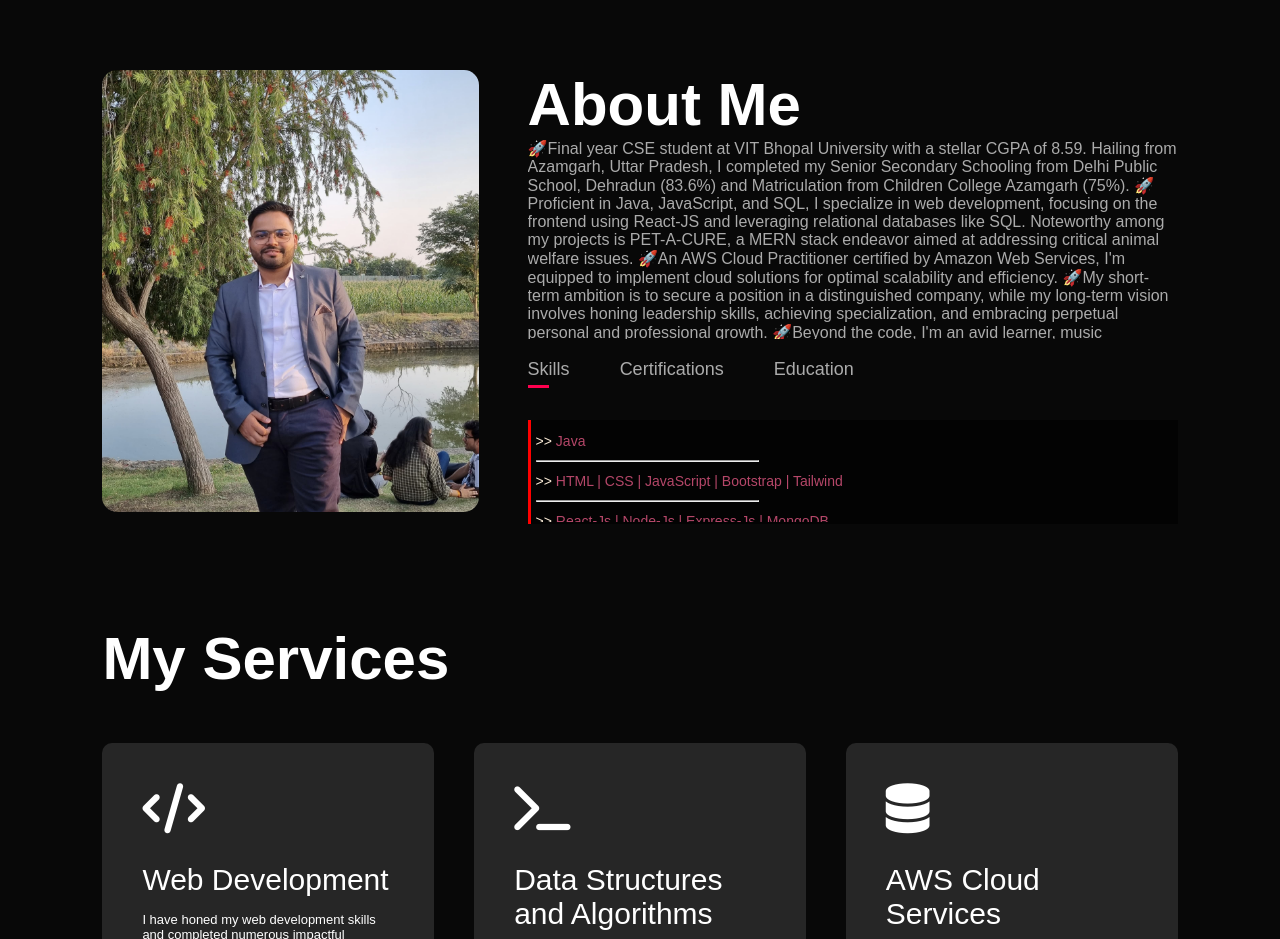
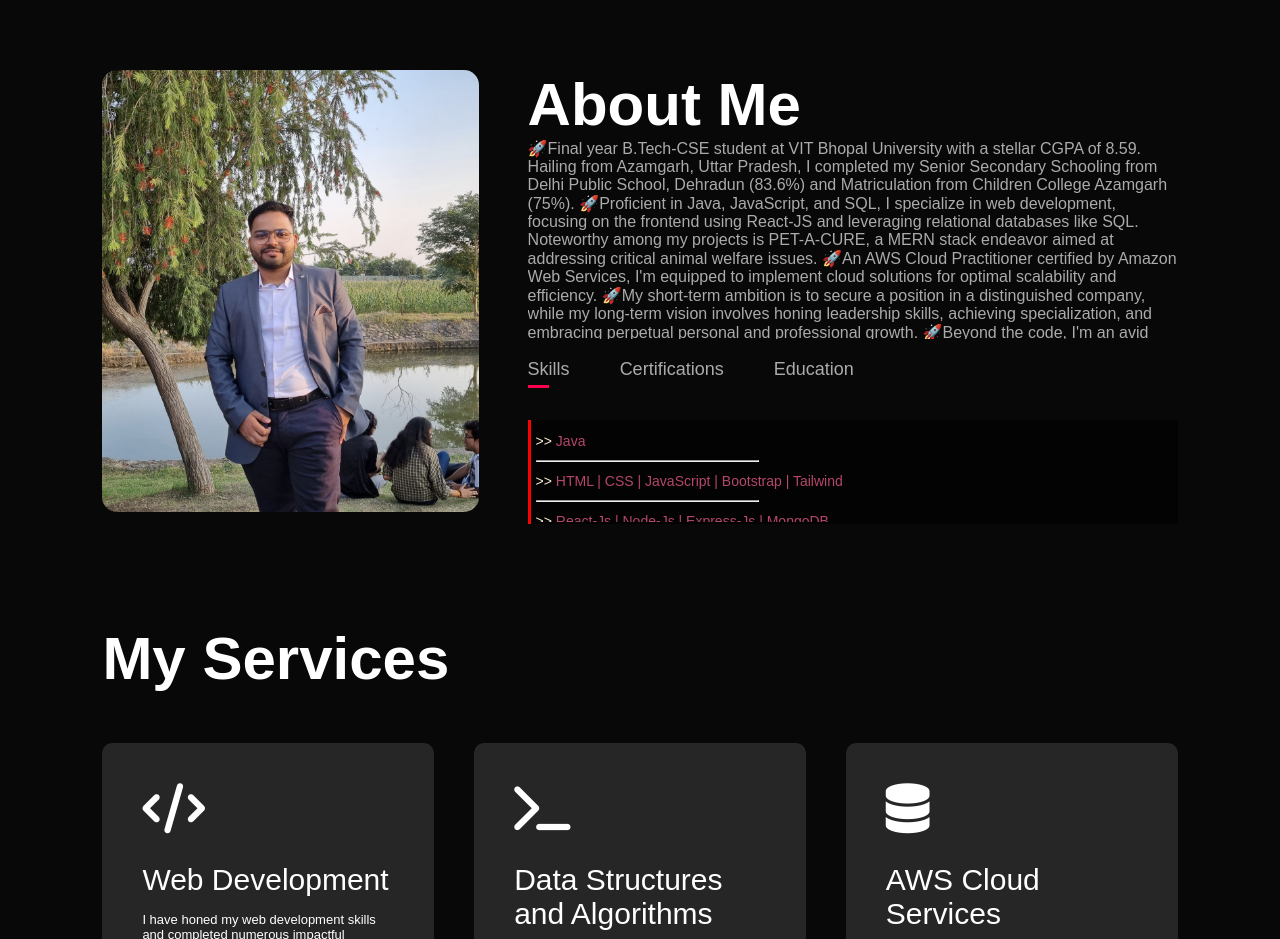
Before and after one commit to utkarsh2603/Utkarsh_Kumar_Portfolio, a plain HTML site: page index.html in a window 1280 px wide. Shown: the part 820-1759 px from the top of the page. Drawn offline with Linux system fonts and the light colour scheme.

Commit message:
Update index.html

```diff
--- a/index.html
+++ b/index.html
@@ -74,7 +74,7 @@
           <div class="about-col-2" style="width: 100%">
             <h1 class="sub-title">About Me</h1>
             <p class="scrollB">
-              🚀Final year CSE student at VIT Bhopal
+              🚀Final year B.Tech-CSE student at VIT Bhopal
               University with a stellar CGPA of 8.59. Hailing from Azamgarh,
               Uttar Pradesh, I completed my Senior Secondary Schooling from Delhi Public
               School, Dehradun (83.6%) and Matriculation from Children College
```
